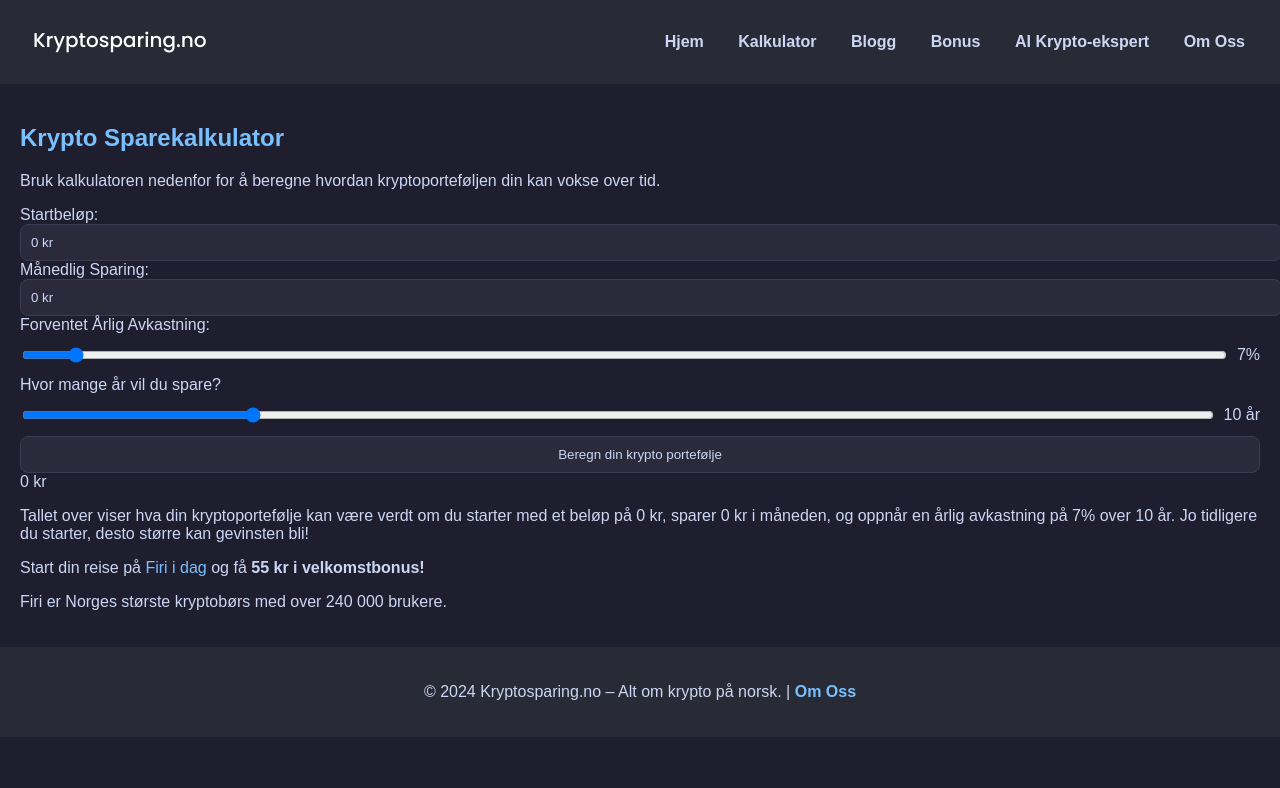
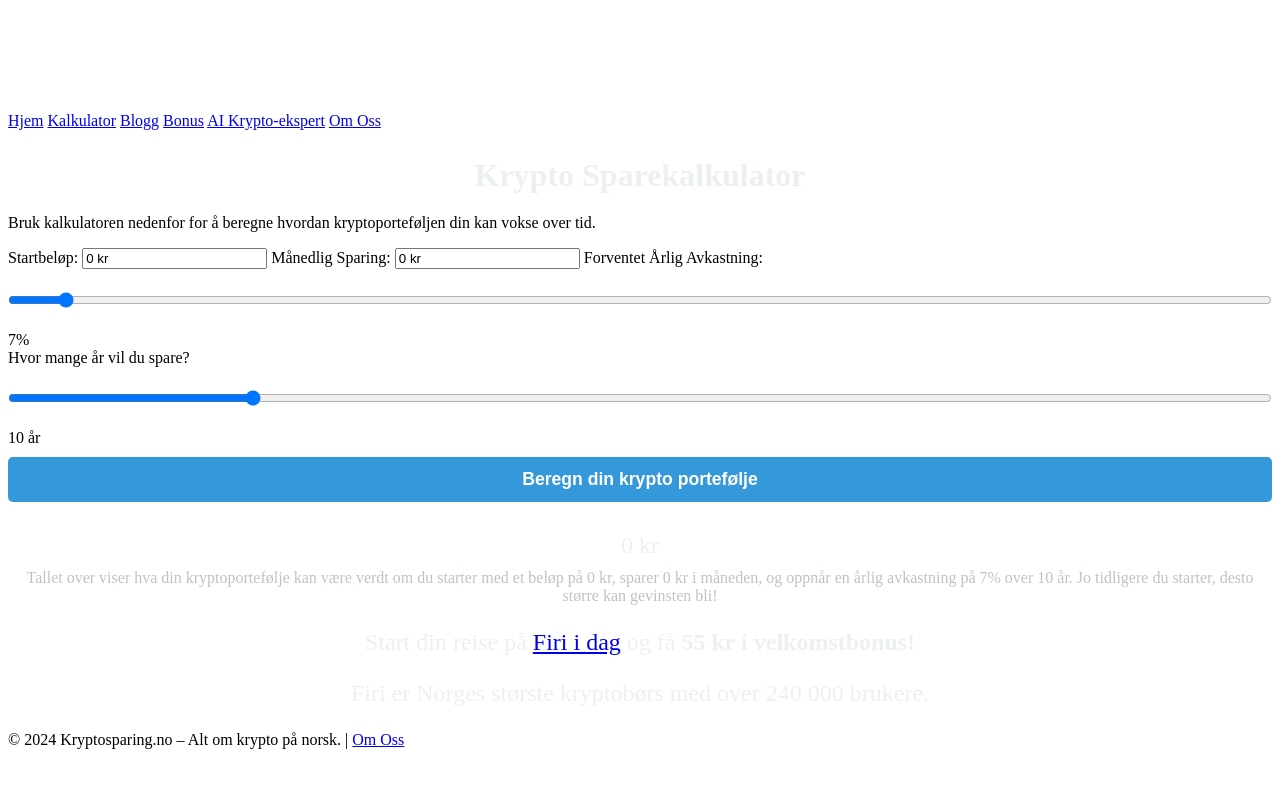
Before and after one commit to mortengilje/krypto-sparekalkulator, a plain HTML site: page calculator.html in a window 1280 px wide. Both pictures are taken after a click on the button "Beregn din krypto portefølje". Drawn offline with Linux system fonts and the light colour scheme.

Commit message:
Update style.css

```diff
--- a/assets/style.css
+++ b/assets/style.css
@@ -1,125 +1,58 @@
-/* General Page Styling */
-body {
-  font-family: Arial, sans-serif;
-  margin: 0;
-  padding: 0;
-  color: #cdd6f4; /* Soft white text */
-  background-color: #1e1e2e; /* Dark background */
+/* Center the calculator on the screen and adjust width */
+#calculator {
+    width: 80%; /* Adjust the width, make it smaller than full width */
+    max-width: 600px; /* Max width ensures it's not too wide */
+    margin: 0 auto; /* Centers the calculator */
+    padding: 20px; /* Adds breathing room inside the container */
+    background-color: #2c3e50; /* Dark background for calculator */
+    border-radius: 10px; /* Rounded corners */
+    box-shadow: 0 4px 8px rgba(0, 0, 0, 0.2); /* Subtle shadow for depth */
 }
 
-header {
-  background: #282a36; /* Darker header */
-  color: #cdd6f4;
-  padding: 15px 20px;
-  display: flex;
-  align-items: center;
-  justify-content: space-between;
+/* Title styling */
+h1 {
+    font-size: 2rem;
+    color: #ecf0f1; /* Light color for the title */
+    text-align: center;
+    margin-bottom: 20px; /* Space below the title */
 }
 
-header .logo img {
-  max-height: 50px;
-}
-
-nav a {
-  margin: 0 15px;
-  color: #cdd6f4;
-  text-decoration: none;
-  font-weight: bold;
-}
-
-nav a:hover {
-  text-decoration: underline;
-}
-
-main {
-  padding: 20px;
-}
-
-h1 {
-  color: #79c0ff; /* Light blue */
-}
-
-a {
-  color: #79c0ff;
-  text-decoration: none;
-}
-
-a:hover {
-  text-decoration: underline;
-}
-
-.cta-button {
-  background: #007BFF;
-  color: white;
-  padding: 15px 30px;
-  text-decoration: none;
-  border-radius: 8px;
-  font-size: 1.2em;
-}
-
-.cta-button:hover {
-  background: #0056b3;
-}
-
-ul {
-  list-style-type: none;
-  padding: 0;
-}
-
-ul li {
-  margin: 15px 0;
-}
-
-ul li a {
-  display: block;
-  padding: 15px;
-  border: 1px solid #3b3b52; /* Darker border for list items */
-  border-radius: 8px;
-  background: #282a36; /* Slightly lighter background */
-  transition: background 0.3s;
-}
-
-ul li a:hover {
-  background: #3b3b52; /* Slight hover effect */
-}
-
-footer {
-  text-align: center;
-  padding: 20px;
-  background: #282a36;
-  color: #cdd6f4;
-  position: relative;
-}
-
-footer a {
-  color: #79c0ff;
-  font-weight: bold;
-}
-
-.slider-container {
-  display: flex;
-  align-items: center;
-}
-
-.slider-container input[type="range"] {
-  flex: 1;
-  margin-right: 10px;
-}
-
-input, button {
-  background: #2a2a3b;
-  border: 1px solid #3b3b52;
-  color: #cdd6f4;
-  padding: 10px;
-  border-radius: 8px;
-  width: 100%;
+/* Input fields and buttons */
+input[type="number"], input[type="range"], select, button {
+    width: 100%;
+    padding: 12px;
+    margin: 10px 0; /* Space between input fields */
+    font-size: 1rem;
+    border: 1px solid #ccc;
+    border-radius: 5px;
+    box-sizing: border-box;
 }
 
 button {
-  cursor: pointer;
+    background-color: #3498db; /* Button color */
+    color: #fff; /* White text on button */
+    border: none;
+    cursor: pointer;
+    font-size: 1.1rem;
+    font-weight: bold;
 }
 
 button:hover {
-  background: #007BFF;
-  color: white;
+    background-color: #2980b9; /* Darker blue on hover */
 }
+
+/* Calculator result */
+#result {
+    font-size: 1.5rem;
+    color: #ecf0f1;
+    margin-top: 20px;
+    text-align: center;
+}
+
+/* Explanation text */
+#resultExplanation {
+    font-size: 1rem;
+    color: #bdc3c7;
+    margin-top: 10px;
+    text-align: center;
+}
```
